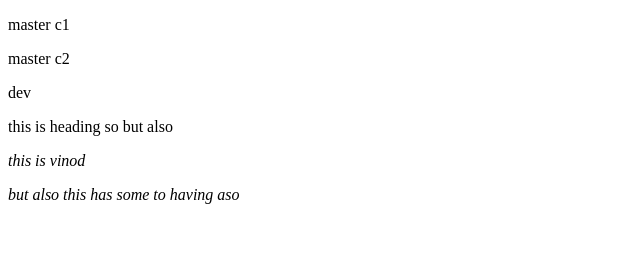
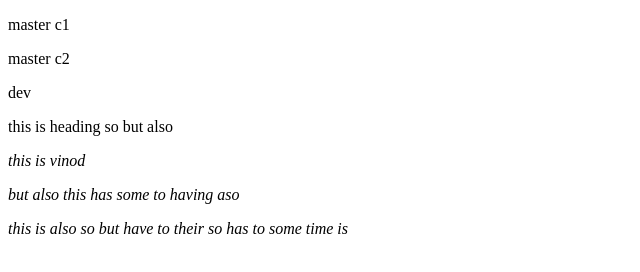
Before and after one commit to vinod73950/reddy, a plain HTML site: page index.html in a window 1280 px wide. Shown: the whole page, without its empty margins (0-640 px from the left). Drawn offline with Linux system fonts and the light colour scheme.

Commit message:
index add page

```diff
--- a/index.html
+++ b/index.html
@@ -13,6 +13,7 @@
     <i class="fas fa-think-peaks    ">
         <p>this is vinod</p>
         <p>but also this has some to having aso </p>
+        <p>this is also so but have to their so has to some time is </p>
 
 
 </body>
```
